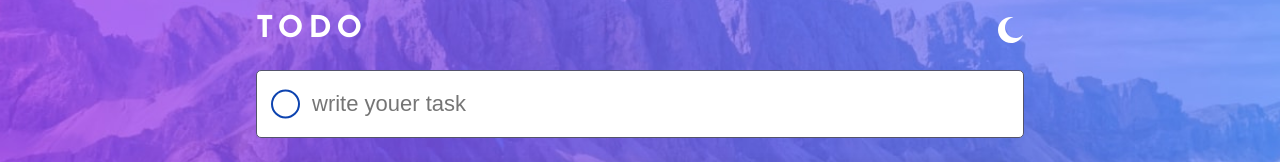
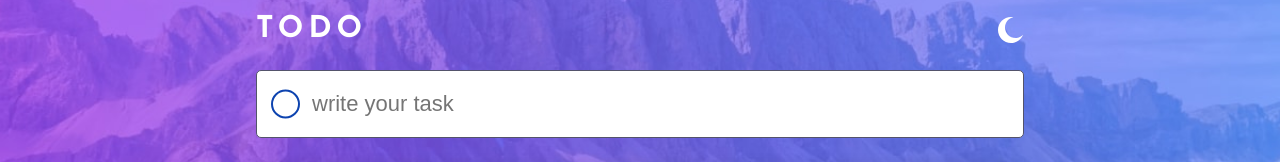
Before and after one commit to ahmed-ashraf-dv/TodoList-React, a React (Create React App) app: page / in a window 1280 px wide. Shown: the part 126-288 px from the top of the page. Built offline with nearby package versions, Linux system fonts and the light colour scheme.

Commit message:
Update TodoForm.js

```diff
--- a/src/Components/TodoForm/TodoForm.js
+++ b/src/Components/TodoForm/TodoForm.js
@@ -29,7 +29,7 @@ function Form({ setTask, darkTheme }) {
       <input
         className={darkTheme ? style.dark : {}}
         type="text"
-        placeholder="write youer task"
+        placeholder="write your task"
         value={value}
         onChange={(e) => setValue(e.target.value)}
       />
```
